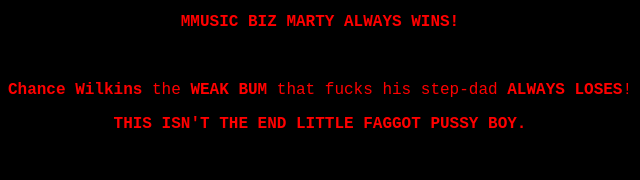
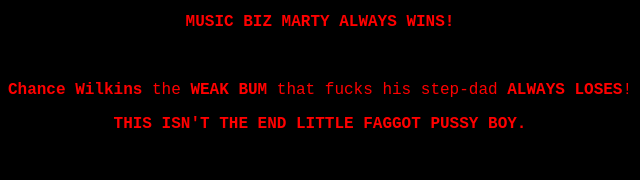
Before and after one commit to cof8/site, a plain HTML site: page index.html in a window 1280 px wide. Shown: the part 216-396 px from the top of the page, 320-960 px from the left. Drawn offline with Linux system fonts and the light colour scheme.

Commit message:
Update index.html
Fixed typo

```diff
--- a/index.html
+++ b/index.html
@@ -38,7 +38,7 @@
 	<p><br />
 	<div class="anim"><strong><span style="font-size:144px;">8</span></strong></div>
 
-	<p><strong>MMUSIC BIZ MARTY ALWAYS WINS!</strong></p>
+	<p><strong>MUSIC BIZ MARTY ALWAYS WINS!</strong></p>
 
 	<p>&nbsp;</p>
 
```
